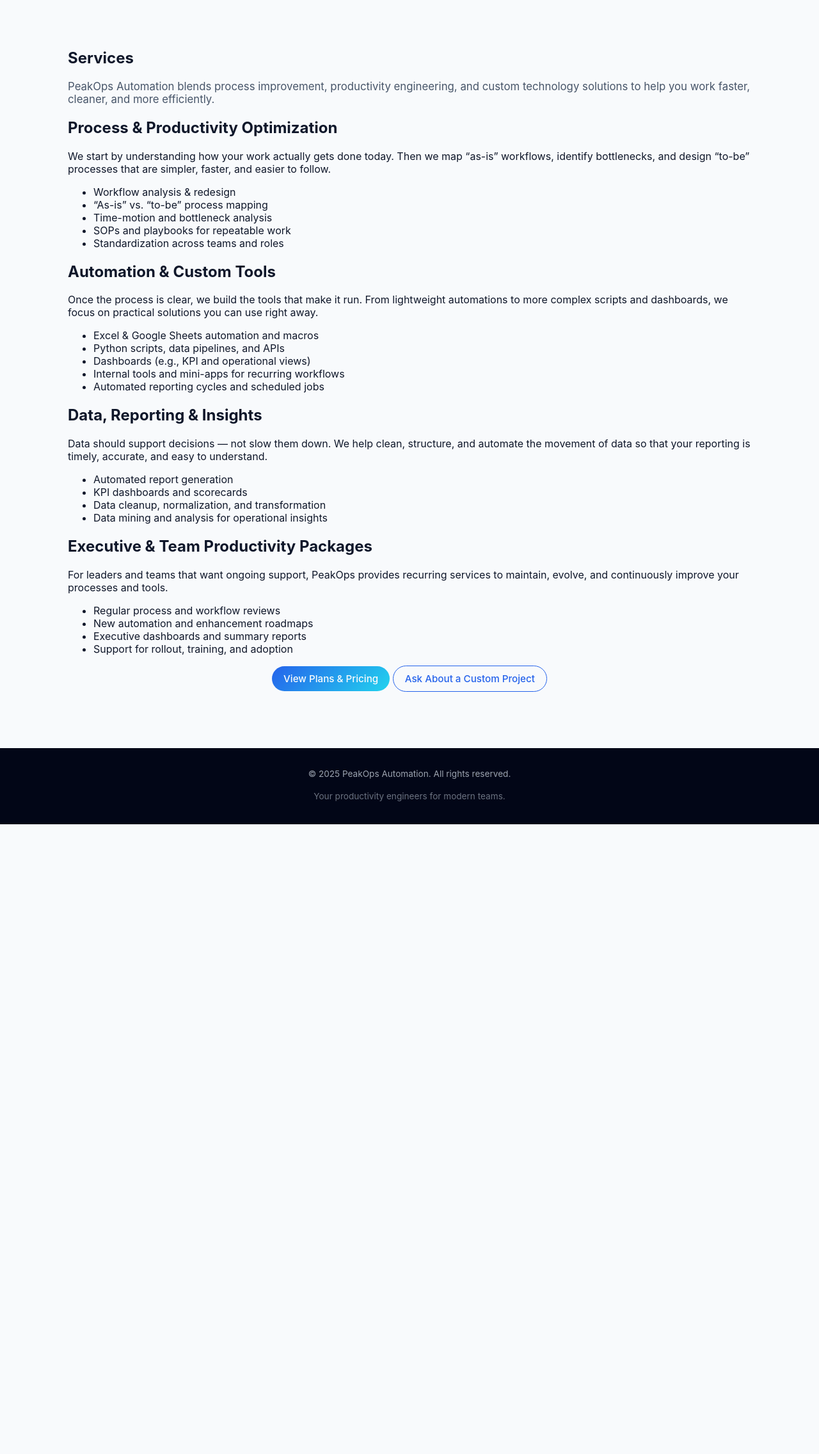
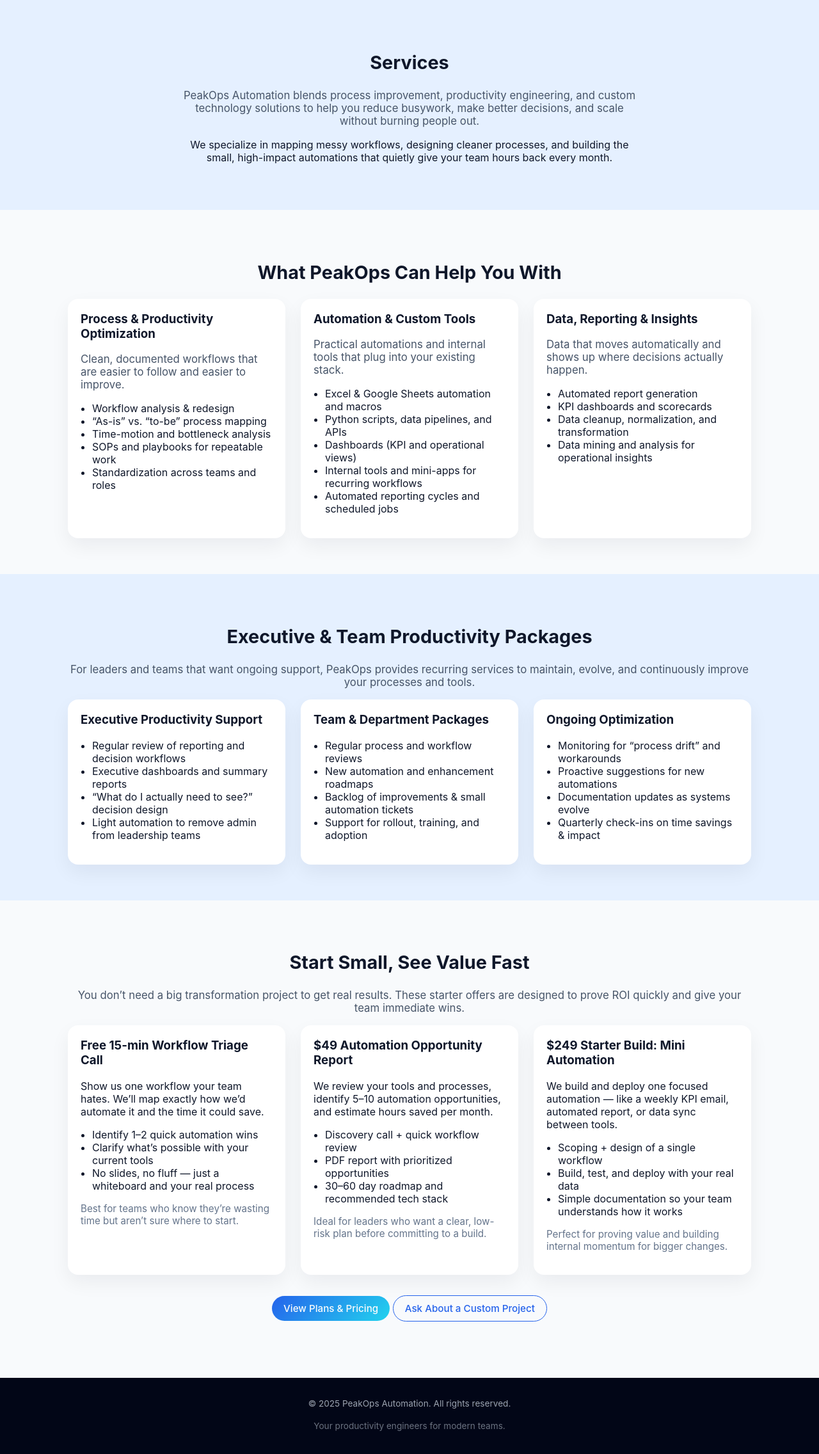
Before and after one commit to ericsjaffe/peakops_automation, a Flask app: page /services in a window 1280 px wide. Shown: the part 64-2336 px from the top of the page at 64% size. Before the commit the page ends 1352 px from the top, so only its background shows below. Run offline with Flask 3, Linux system fonts and the light colour scheme.

Commit message:
Update services.html

```diff
--- a/templates/services.html
+++ b/templates/services.html
@@ -67,22 +67,31 @@ Explore PeakOps Automation services for workflow automation, process optimizatio
   </script>
 {% endblock %}
 
-{# keep the existing content block below unchanged #}
-
 
 {% block content %}
+<section class="section alt">
+  <div class="container narrow">
+    <h1 class="section-title">Services</h1>
+    <p class="lead center">
+      PeakOps Automation blends process improvement, productivity engineering, and custom technology solutions
+      to help you reduce busywork, make better decisions, and scale without burning people out.
+    </p>
+    <p class="center">
+      We specialize in mapping messy workflows, designing cleaner processes, and building the small,
+      high-impact automations that quietly give your team hours back every month.
+    </p>
+  </div>
+</section>
+
 <section class="section">
   <div class="container">
-    <h1>Services</h1>
+    <h2 class="section-title">What PeakOps Can Help You With</h2>
+
+    <div class="grid grid-3">
+      <div class="card">
+        <h3>Process &amp; Productivity Optimization</h3>
         <p class="lead">
-      PeakOps Automation blends process improvement, productivity engineering, and custom technology solutions
-      to help you work faster, cleaner, and more efficiently.
-    </p>
-
-    <h2>Process &amp; Productivity Optimization</h2>
-    <p>
-      We start by understanding how your work actually gets done today. Then we map “as-is” workflows, identify bottlenecks,
-      and design “to-be” processes that are simpler, faster, and easier to follow.
+          Clean, documented workflows that are easier to follow and easier to improve.
         </p>
         <ul>
           <li>Workflow analysis &amp; redesign</li>
@@ -91,24 +100,26 @@ Explore PeakOps Automation services for workflow automation, process optimizatio
           <li>SOPs and playbooks for repeatable work</li>
           <li>Standardization across teams and roles</li>
         </ul>
+      </div>
 
-    <h2>Automation &amp; Custom Tools</h2>
-    <p>
-      Once the process is clear, we build the tools that make it run. From lightweight automations to more complex
-      scripts and dashboards, we focus on practical solutions you can use right away.
+      <div class="card">
+        <h3>Automation &amp; Custom Tools</h3>
+        <p class="lead">
+          Practical automations and internal tools that plug into your existing stack.
         </p>
         <ul>
           <li>Excel &amp; Google Sheets automation and macros</li>
           <li>Python scripts, data pipelines, and APIs</li>
-      <li>Dashboards (e.g., KPI and operational views)</li>
+          <li>Dashboards (KPI and operational views)</li>
           <li>Internal tools and mini-apps for recurring workflows</li>
           <li>Automated reporting cycles and scheduled jobs</li>
         </ul>
+      </div>
 
-    <h2>Data, Reporting &amp; Insights</h2>
-    <p>
-      Data should support decisions — not slow them down. We help clean, structure, and automate the movement of data so
-      that your reporting is timely, accurate, and easy to understand.
+      <div class="card">
+        <h3>Data, Reporting &amp; Insights</h3>
+        <p class="lead">
+          Data that moves automatically and shows up where decisions actually happen.
         </p>
         <ul>
           <li>Automated report generation</li>
@@ -116,20 +127,113 @@ Explore PeakOps Automation services for workflow automation, process optimizatio
           <li>Data cleanup, normalization, and transformation</li>
           <li>Data mining and analysis for operational insights</li>
         </ul>
+      </div>
+    </div>
+  </div>
+</section>
 
-    <h2>Executive &amp; Team Productivity Packages</h2>
-    <p>
-      For leaders and teams that want ongoing support, PeakOps provides recurring services to maintain, evolve, and continuously
-      improve your processes and tools.
+<section class="section alt">
+  <div class="container">
+    <h2 class="section-title">Executive &amp; Team Productivity Packages</h2>
+    <p class="lead center">
+      For leaders and teams that want ongoing support, PeakOps provides recurring services to maintain,
+      evolve, and continuously improve your processes and tools.
     </p>
+
+    <div class="grid grid-3">
+      <div class="card">
+        <h3>Executive Productivity Support</h3>
+        <ul>
+          <li>Regular review of reporting and decision workflows</li>
+          <li>Executive dashboards and summary reports</li>
+          <li>“What do I actually need to see?” decision design</li>
+          <li>Light automation to remove admin from leadership teams</li>
+        </ul>
+      </div>
+
+      <div class="card">
+        <h3>Team &amp; Department Packages</h3>
         <ul>
           <li>Regular process and workflow reviews</li>
           <li>New automation and enhancement roadmaps</li>
-      <li>Executive dashboards and summary reports</li>
+          <li>Backlog of improvements &amp; small automation tickets</li>
           <li>Support for rollout, training, and adoption</li>
         </ul>
+      </div>
 
-    <div class="center">
+      <div class="card">
+        <h3>Ongoing Optimization</h3>
+        <ul>
+          <li>Monitoring for “process drift” and workarounds</li>
+          <li>Proactive suggestions for new automations</li>
+          <li>Documentation updates as systems evolve</li>
+          <li>Quarterly check-ins on time savings &amp; impact</li>
+        </ul>
+      </div>
+    </div>
+  </div>
+</section>
+
+{# Offers section: clear entry points to work with you #}
+<section class="section">
+  <div class="container">
+    <h2 class="section-title">Start Small, See Value Fast</h2>
+    <p class="lead center">
+      You don’t need a big transformation project to get real results. These starter offers are designed
+      to prove ROI quickly and give your team immediate wins.
+    </p>
+
+    <div class="grid grid-3">
+      <div class="card">
+        <h3>Free 15-min Workflow Triage Call</h3>
+        <p>
+          Show us one workflow your team hates. We’ll map exactly how we’d automate it and
+          the time it could save.
+        </p>
+        <ul>
+          <li>Identify 1–2 quick automation wins</li>
+          <li>Clarify what’s possible with your current tools</li>
+          <li>No slides, no fluff — just a whiteboard and your real process</li>
+        </ul>
+        <p class="note">
+          Best for teams who know they’re wasting time but aren’t sure where to start.
+        </p>
+      </div>
+
+      <div class="card">
+        <h3>$49 Automation Opportunity Report</h3>
+        <p>
+          We review your tools and processes, identify 5–10 automation opportunities,
+          and estimate hours saved per month.
+        </p>
+        <ul>
+          <li>Discovery call + quick workflow review</li>
+          <li>PDF report with prioritized opportunities</li>
+          <li>30–60 day roadmap and recommended tech stack</li>
+        </ul>
+        <p class="note">
+          Ideal for leaders who want a clear, low-risk plan before committing to a build.
+        </p>
+      </div>
+
+      <div class="card">
+        <h3>$249 Starter Build: Mini Automation</h3>
+        <p>
+          We build and deploy one focused automation — like a weekly KPI email, automated report,
+          or data sync between tools.
+        </p>
+        <ul>
+          <li>Scoping + design of a single workflow</li>
+          <li>Build, test, and deploy with your real data</li>
+          <li>Simple documentation so your team understands how it works</li>
+        </ul>
+        <p class="note">
+          Perfect for proving value and building internal momentum for bigger changes.
+        </p>
+      </div>
+    </div>
+
+    <div class="center" style="margin-top: 32px;">
       <a href="{{ url_for('pricing') }}" class="btn btn-primary">View Plans &amp; Pricing</a>
       <a href="{{ url_for('contact') }}" class="btn btn-secondary">Ask About a Custom Project</a>
     </div>
```
Lines whose indentation alone changed are shown as unchanged.
